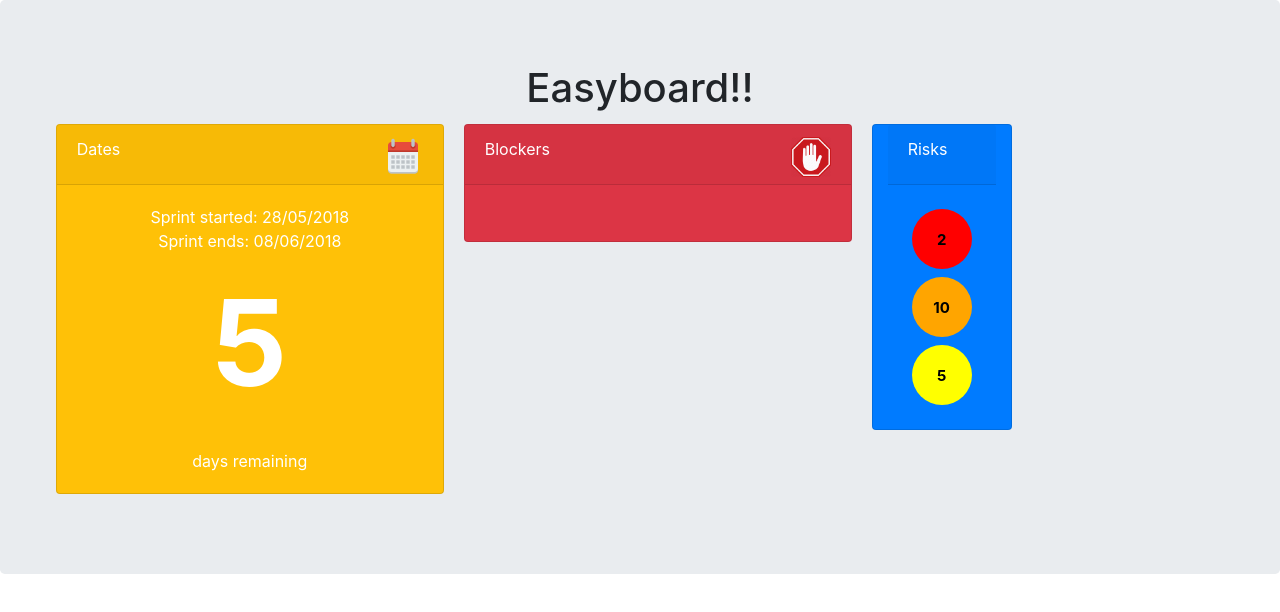
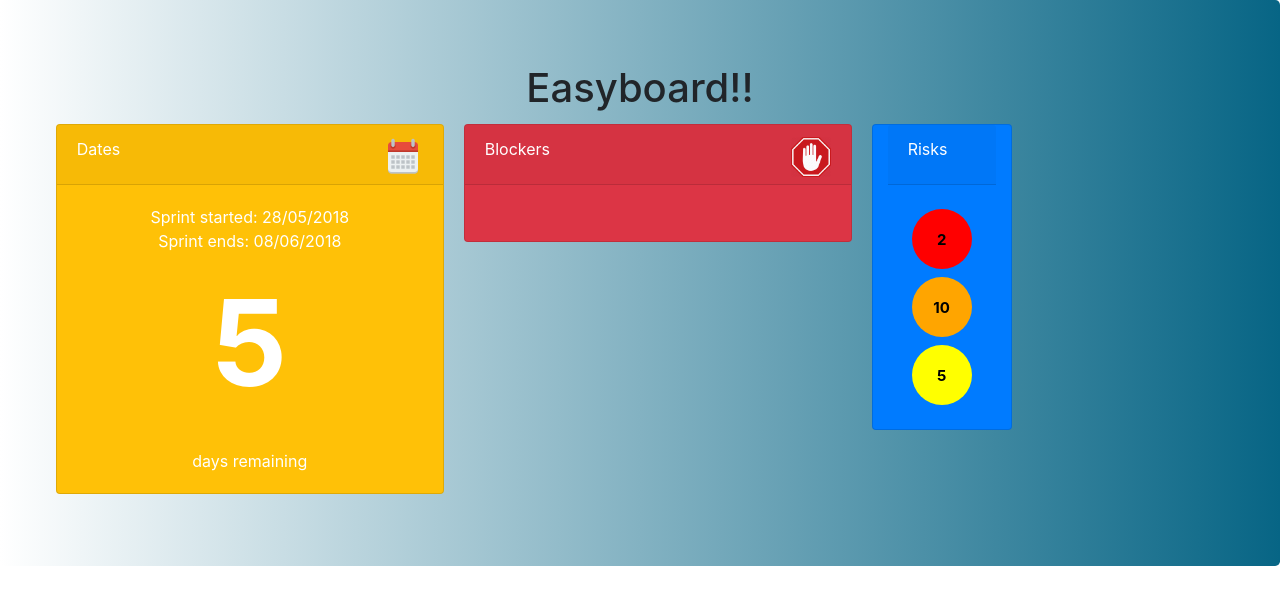
Before and after one commit to WizelineHackathon2018/EasyBoard, an Angular app: page / in a window 1280 px wide. Shown: the top 612 px of the page. Built offline with nearby package versions, Linux system fonts and the light colour scheme.

Commit message:
backgrounds

```diff
--- a/src/app/app.component.ts
+++ b/src/app/app.component.ts
@@ -76,7 +76,7 @@ export class AppComponent implements OnInit {
   }
 
   private addBlockerToDB(blocker: Blocker) {
-    this.blockers.push(blocker);
+    /*this.blockers.push(blocker);
 
     const gitHubPayload = {
       'title': blocker.name,
@@ -98,7 +98,7 @@ export class AppComponent implements OnInit {
       backEndError => {
         this.message = JSON.stringify(backEndError);
       }
-    );
+    );*/
   }
 
   addTestBlocker() {
--- a/src/app/remaining/remaining.component.html
+++ b/src/app/remaining/remaining.component.html
@@ -1,4 +1,4 @@
-<div class="card text-white bg-warning mb-3" style="max-width: 30rem;margin-left:3%;margin-rigth:3%;">
+<div class="card text-white bg-warning mb-2" style="max-width: 30rem;margin-left:3%;margin-rigth:3%;">
   <div class="card-header height-60px">Dates
     <span class="icon-right" >
       <img style="width:40px;height:40px;" src="../../assets/img/calendar2.png" alt="">
--- a/src/styles.css
+++ b/src/styles.css
@@ -43,3 +43,10 @@
 .height-60px{
   height:60px;
 }
+
+
+.jumbotron {
+  background: #076585;  /* fallback for old browsers */
+  background: -webkit-linear-gradient(to right, #fff, #076585);  /* Chrome 10-25, Safari 5.1-6 */
+  background: linear-gradient(to right, #fff, #076585); /* W3C, IE 10+/ Edge, Firefox 16+, Chrome 26+, Opera 12+, Safari 7+ */
+}
```
